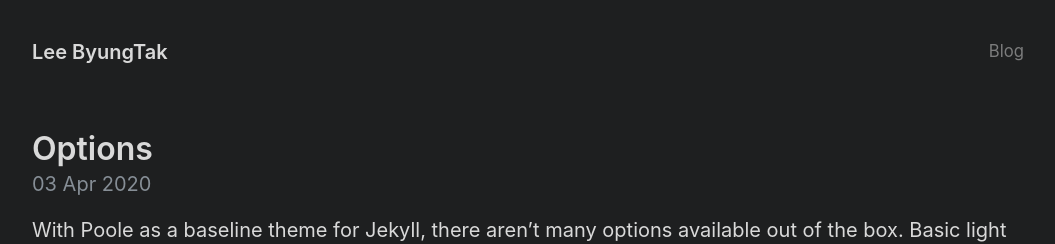
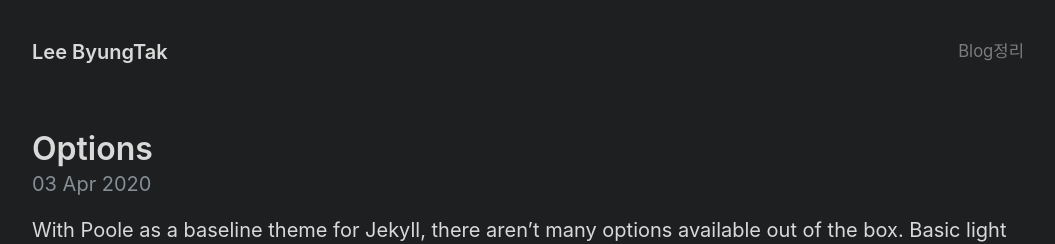
Before and after one commit to tak8997/tak8997.github.io, a Jekyll site: the page built from _posts/2020-04-03-options.md, in a window 1280 px wide and 900 px high. Shown: the top 244 px of the window, without its empty margins (112-1167 px from the left). Built offline with Jekyll 4.4.1, drawn with Linux system fonts in a browser that asks for light colours.

Commit message:
Update _config.yml

```diff
--- a/_config.yml
+++ b/_config.yml
@@ -41,5 +41,5 @@ version: 3.0.0
 
 # Navbar page list
 nav:
-  - title: Blog
+  - title: Blog정리
     url: /archive
```
